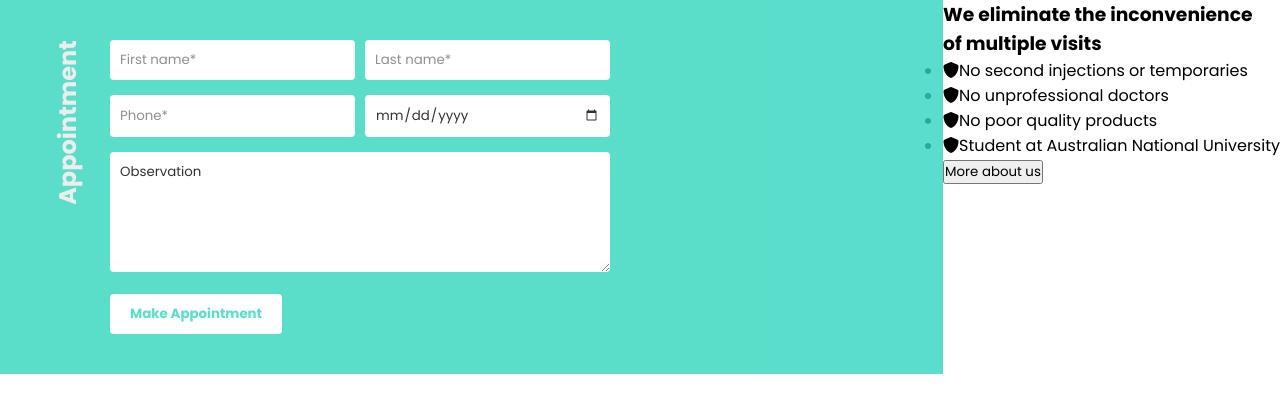
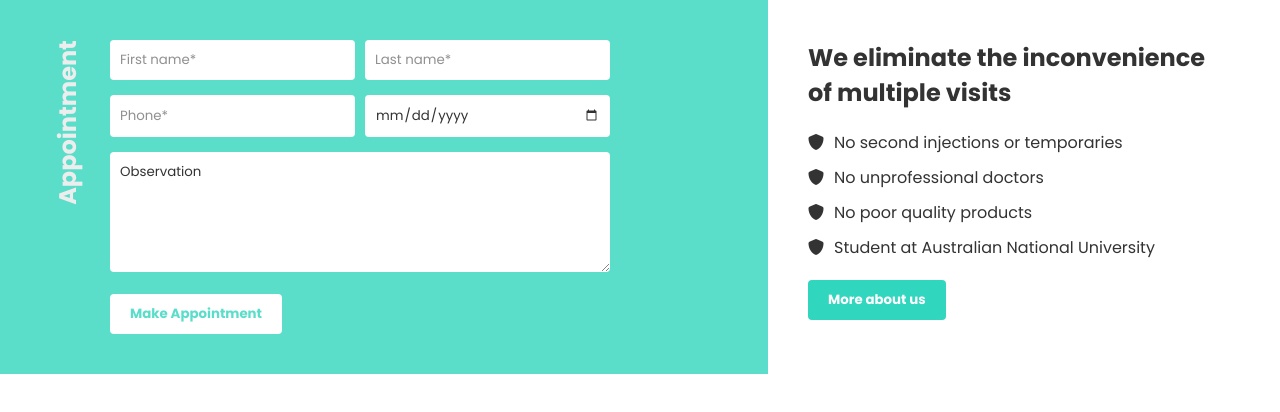
Before and after one commit to nafiulkabirbd/150-sections-class-1, a plain HTML site: page index.html in a window 1280 px wide. Drawn offline with Linux system fonts and the light colour scheme.

Commit message:
info added

```diff
--- a/assets/css/style.css
+++ b/assets/css/style.css
@@ -74,3 +74,42 @@ textarea {
   padding: 10px 20px;
   cursor: pointer;
 }
+
+.info-container {
+  min-width: 40%;
+  flex: 1;
+  padding: 40px;
+}
+
+.info-title {
+  color: #333;
+  font-size: 24px;
+  font-weight: 700;
+  margin-bottom: 20px;
+}
+
+.info-container ul {
+  list-style: none;
+  margin-bottom: 20px;
+}
+
+.info-container li {
+  margin-bottom: 10px;
+  color: #333;
+  font-size: 16px;
+  font-weight: 400;
+}
+
+.info-container li i {
+  margin-right: 10px;
+}
+
+.btn-info {
+  background-color: #31d6be;
+  color: #fff;
+  font-weight: 700;
+  border: none;
+  border-radius: 4px;
+  padding: 10px 20px;
+  cursor: pointer;
+}
--- a/index.html
+++ b/index.html
@@ -55,8 +55,10 @@ Observation</textarea
         </form>
       </div>
 
-      <div>
-        <h3>We eliminate the inconvenience<br />of multiple visits</h3>
+      <div class="info-container">
+        <h3 class="info-title">
+          We eliminate the inconvenience<br />of multiple visits
+        </h3>
 
         <ul>
           <li>
@@ -71,7 +73,7 @@ Observation</textarea
           </li>
         </ul>
 
-        <button type="submit">More about us</button>
+        <button class="btn-info" type="submit">More about us</button>
       </div>
     </section>
   </body>
```
